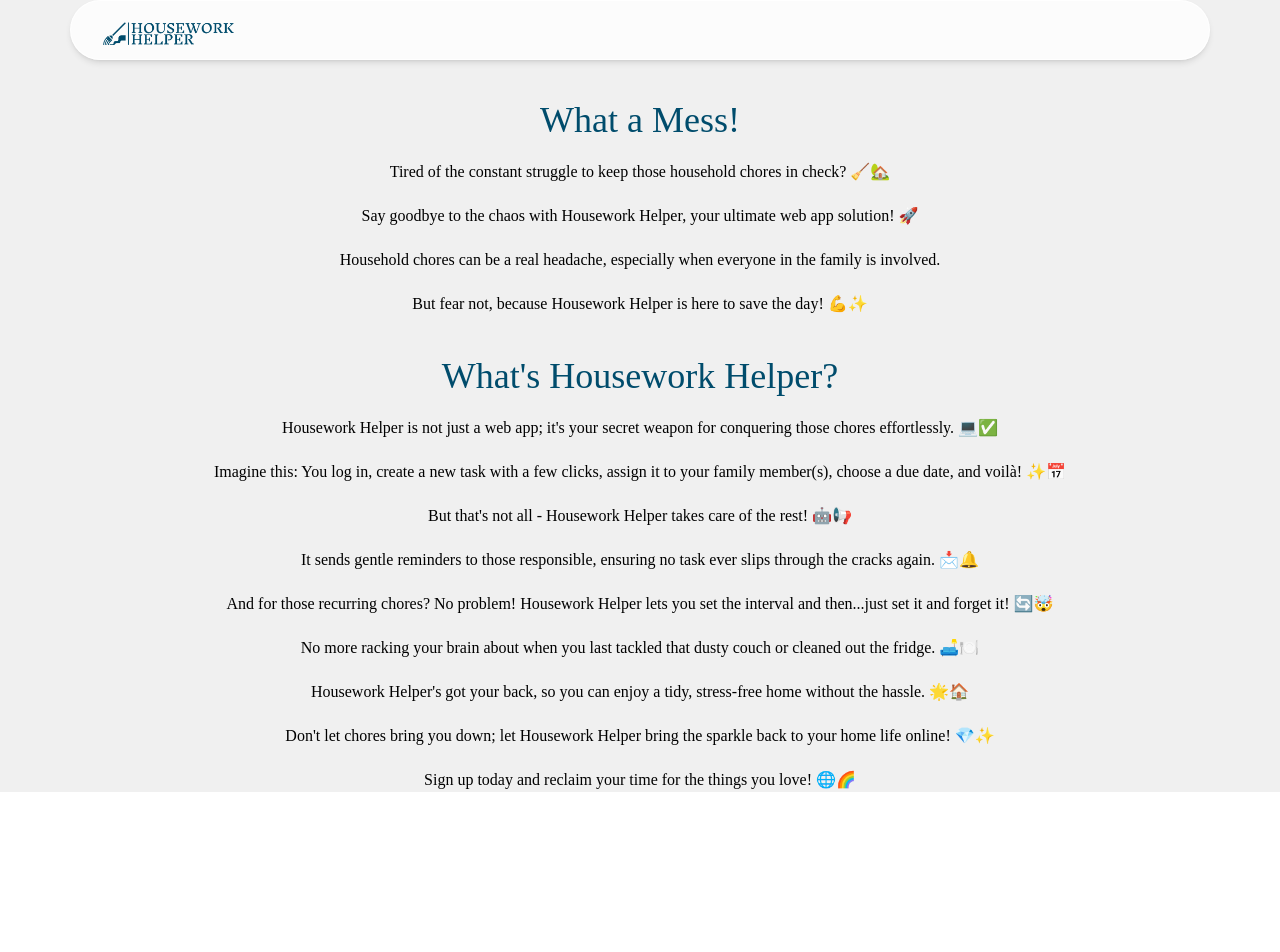
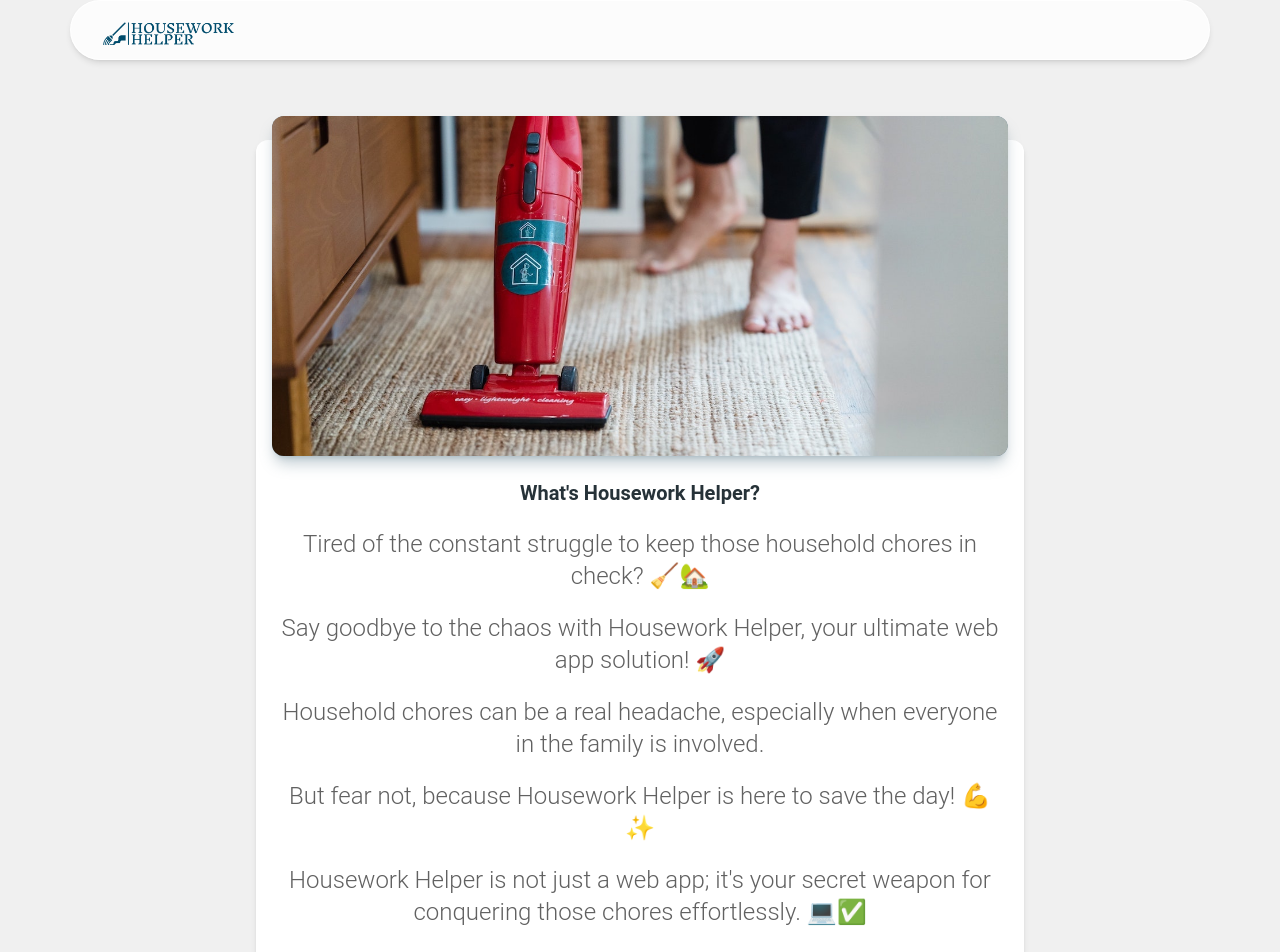
Before and after one commit to SammyG1996/HouseworkHelper, a React (Create React App) app: page /learn-more in a window 1280 px wide. Shown: the top 952 px of the page. Before the commit the page ends 800 px from the top, so only its background shows below. Built offline with nearby package versions, Linux system fonts and the light colour scheme.

Commit message:
created about page

```diff
--- a/src/App.jsx
+++ b/src/App.jsx
@@ -30,7 +30,7 @@ function App() {
   }
 
   return (
-    <div className="App h-[100%] bg-[#f0f0f0]">
+    <div className="App h-[100vh] bg-[#f0f0f0]">
         <IsLoggedInContext.Provider value={{isLoggedIn}}>
           <ComplexNavbar />
           <Routes>
--- a/src/components/About.jsx
+++ b/src/components/About.jsx
@@ -1,26 +1,53 @@
 import React from 'react'
+import { useNavigate } from 'react-router';
+import {
+    Card,
+    CardHeader,
+    CardBody,
+    CardFooter,
+    Typography,
+    Button,
+  } from "@material-tailwind/react";
+  import Logo from "../assets/cleaning.jpeg"
 
 export const About = () => {
+  const navigate = useNavigate();
   return (
-    <div className='w-[100vw] vh-[100%] flex justify-center'>
-        <div className='mt-10 w-[80vw] flex flex-col'>
-            <h1 className='text-[#004C6C] font-serif text-3xl lg:text-4xl'>What a Mess!</h1>
-            <p className='font-serif mt-5'>Tired of the constant struggle to keep those household chores in check? 🧹🏡</p>
-            <p className='font-serif mt-5'>Say goodbye to the chaos with Housework Helper, your ultimate web app solution! 🚀</p>
-            <p className='font-serif mt-5'>Household chores can be a real headache, especially when everyone in the family is involved.</p>
-            <p className='font-serif mt-5'>But fear not, because Housework Helper is here to save the day! 💪✨</p>
-            <h1 className='text-[#004C6C] font-serif text-2xl lg:text-4xl mt-10'>What's Housework Helper?</h1>
-            <p className='font-serif mt-5'>Housework Helper is not just a web app; it's your secret weapon for conquering those chores effortlessly. 💻✅</p>
-            <p className='font-serif mt-5'>Imagine this: You log in, create a new task with a few clicks, assign it to your family member(s), choose a due date, and voilà! ✨📅</p>
-            <p className='font-serif mt-5'>But that's not all - Housework Helper takes care of the rest! 🤖📢</p>
-            <p className='font-serif mt-5'>It sends gentle reminders to those responsible, ensuring no task ever slips through the cracks again. 📩🔔</p>
-            <p className='font-serif mt-5'>And for those recurring chores? No problem! Housework Helper lets you set the interval and then...just set it and forget it! 🔄🤯</p>
-            <p className='font-serif mt-5'>No more racking your brain about when you last tackled that dusty couch or cleaned out the fridge. 🛋️🍽️</p>
-            <p className='font-serif mt-5'>Housework Helper's got your back, so you can enjoy a tidy, stress-free home without the hassle. 🌟🏠</p>
-            <p className='font-serif mt-5'>Don't let chores bring you down; let Housework Helper bring the sparkle back to your home life online! 💎✨</p>
-            <p className='font-serif mt-5'>Sign up today and reclaim your time for the things you love! 🌐🌈</p>
+    <div className='w-[100vw] vh-[100%] bg-[#f0f0f0] flex justify-center'>
 
-        </div>
+
+            <Card className="mt-20 mb-20 w-[80vw] md:w-[60vw]">
+                <CardHeader color="blue-gray" className="relative">
+                    <img
+                    src={Logo}
+                    alt="card-image"
+                    />
+                </CardHeader>
+                <CardBody>
+                    <Typography variant="h5" color="blue-gray" className="mb-2">
+                    What's Housework Helper?
+                    </Typography>
+                    <Typography>
+                        <p className='text-xl lg:text-2xl mt-5'>Tired of the constant struggle to keep those household chores in check? 🧹🏡</p>
+                        <p className='text-xl lg:text-2xl mt-5'>Say goodbye to the chaos with Housework Helper, your ultimate web app solution! 🚀</p>
+                        <p className='text-xl lg:text-2xl mt-5'>Household chores can be a real headache, especially when everyone in the family is involved.</p>
+                        <p className='text-xl lg:text-2xl mt-5'>But fear not, because Housework Helper is here to save the day! 💪✨</p>
+                        <p className='text-xl lg:text-2xl mt-5'>Housework Helper is not just a web app; it's your secret weapon for conquering those chores effortlessly. 💻✅</p>
+                        <p className='text-xl lg:text-2xl mt-5'>Imagine this: You log in, create a new task with a few clicks, assign it to your family member(s), choose a due date, and voilà! ✨📅</p>
+                        <p className='text-xl lg:text-2xl mt-5'>But that's not all - Housework Helper takes care of the rest! 🤖📢</p>
+                        <p className='text-xl lg:text-2xl mt-5'>It sends gentle reminders to those responsible, ensuring no task ever slips through the cracks again. 📩🔔</p>
+                        <p className='text-xl lg:text-2xl mt-5'>And for those recurring chores? No problem! Housework Helper lets you set the interval and then...just set it and forget it! 🔄🤯</p>
+                        <p className='text-xl lg:text-2xl mt-5'>No more racking your brain about when you last tackled that dusty couch or cleaned out the fridge. 🛋️🍽️</p>
+                        <p className='text-xl lg:text-2xl mt-5'>Housework Helper's got your back, so you can enjoy a tidy, stress-free home without the hassle. 🌟🏠</p>
+                        <p className='text-xl lg:text-2xl mt-5'>Don't let chores bring you down; let Housework Helper bring the sparkle back to your home life online! 💎✨</p>
+                    </Typography>
+                </CardBody>
+                <CardFooter className="pt-0">
+                    <Button className='w-[150px] ml-2 bg-[#004C6C] shadow-lg mx-auto mt-10 mb-20' onClick={()=> navigate('/')} >Sign Up Today!</Button>
+                </CardFooter>
+            </Card>
+
+
 
 
 
--- a/src/components/Home.jsx
+++ b/src/components/Home.jsx
@@ -1,18 +1,21 @@
 import React from 'react'
 import Logo from "../assets/housework-helper-high-resolution-logo-color-on-transparent-background.png"
 import { Button } from "@material-tailwind/react";
+import { useNavigate } from 'react-router';
+
 
 export const Home = () => {
+  const navigate = useNavigate();
+
   return (
-    <div className='flex flex-col justify-center mt-20'>
-        <h1 className='text-xl font-serif md:text-3xl lg:text-4xl'>Welcome To</h1>
-        <img src={Logo} className='w-[90vw] md:w-[65vw] lg:w-[50vw] m-auto' alt="" />
+    <div className='flex flex-col justify-center h-[60vh] bg-[#f0f0f0]'>
+        <img src={Logo} className='w-[90vw] md:w-[65vw] lg:w-[50vw] mx-auto' alt="" />
         <h2 className='mt-10 text-xl font-serif lg:text-2xl'>Our mission is to simplify household tasks.</h2>
         <h2 className='text-xl font-serif lg:text-2xl'>Sign up today! </h2>
         <div className='mt-10 flex flex-row justify-center'>
             <Button className='w-[100px] mr-2 bg-[#004C6C] shadow-lg'>Sign Up</Button>
             <Button className='w-[100px] ml-2 mr-2 bg-[#004C6C] shadow-lg'>Sign In</Button>
-            <Button className='w-[130px] ml-2 bg-[#004C6C] shadow-lg'>Learn More</Button>
+            <Button className='w-[130px] ml-2 bg-[#004C6C] shadow-lg' onClick={()=> navigate('/learn-more')} >Learn More</Button>
         </div>
 
     </div>
--- a/src/components/Nav.jsx
+++ b/src/components/Nav.jsx
@@ -2,6 +2,7 @@ import React, { useContext } from "react";
 import AvatarImg from "../assets/Avatars/rubber-gloves-48.png"
 import Logo from "../assets/housework-helper-high-resolution-logo-color-on-transparent-background.png"
 import { IsLoggedInContext } from '../App'
+import { useNavigate } from 'react-router';
 import {
   Navbar,
   MobileNav,
@@ -154,6 +155,7 @@ function NavList() {
 export function ComplexNavbar() {
   const [isNavOpen, setIsNavOpen] = React.useState(false);
   const {isLoggedIn} = useContext(IsLoggedInContext);
+  const navigate = useNavigate();
 
   const toggleIsNavOpen = () => setIsNavOpen((cur) => !cur);
 
@@ -172,7 +174,7 @@ export function ComplexNavbar() {
           href="#"
           className="mr-4 ml-2 cursor-pointer py-1.5 font-medium"
         >
-          <img src={Logo} className="h-[30px]" alt="" />
+          <img src={Logo} className="h-[30px]" alt="" onClick={()=> navigate('/')}/>
         </Typography>
 
 
```
Also changed, not shown: src/assets/cleaning.jpeg (added).
